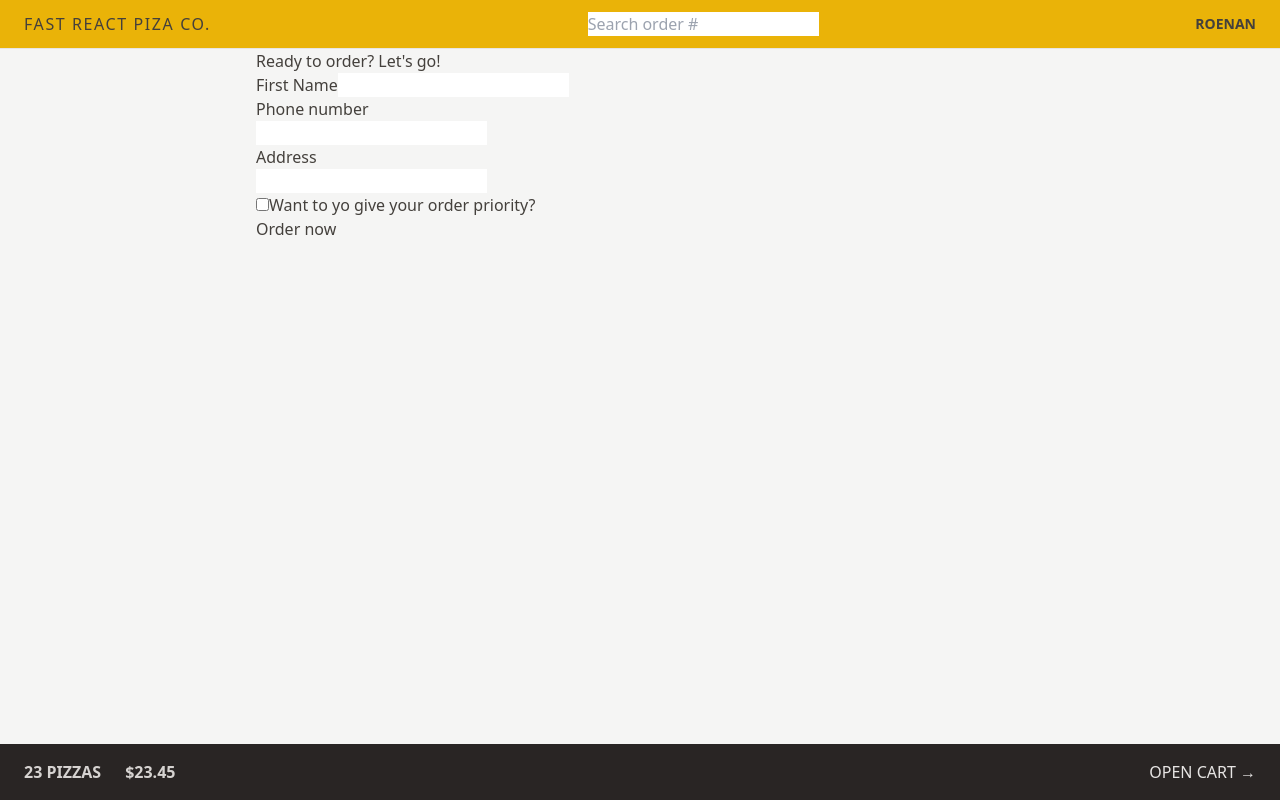
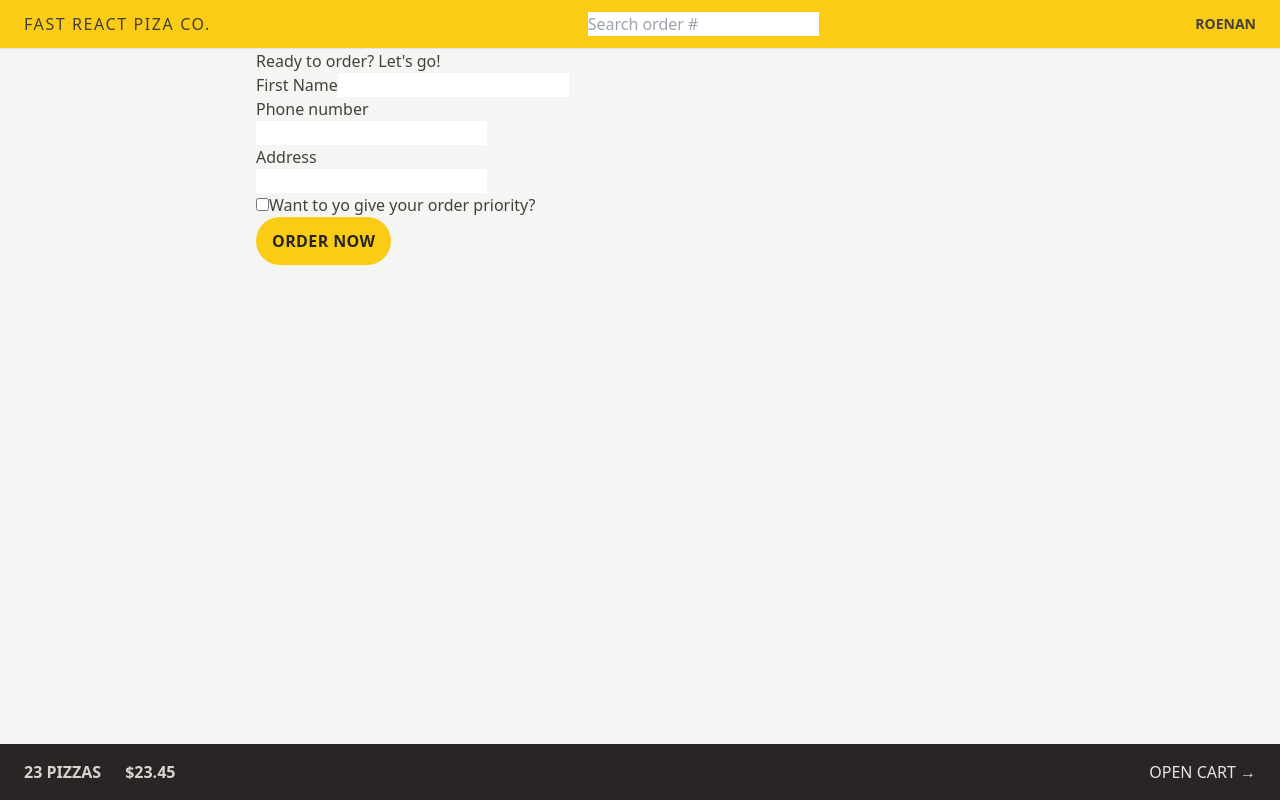
Before and after one commit to Roenan12/fast-react-pizza, a React (Vite) app: page /order/new in a window 1280 px wide. Built offline with nearby package versions, Linux system fonts and the light colour scheme.

Commit message:
style(buttons): add element state and transitions

```diff
--- a/src/features/cart/Cart.jsx
+++ b/src/features/cart/Cart.jsx
@@ -1,23 +1,23 @@
-import { Link } from 'react-router-dom';
+import { Link } from "react-router-dom";
 
 const fakeCart = [
   {
     pizzaId: 12,
-    name: 'Mediterranean',
+    name: "Mediterranean",
     quantity: 2,
     unitPrice: 16,
     totalPrice: 32,
   },
   {
     pizzaId: 6,
-    name: 'Vegetale',
+    name: "Vegetale",
     quantity: 1,
     unitPrice: 13,
     totalPrice: 13,
   },
   {
     pizzaId: 11,
-    name: 'Spinach and Mushroom',
+    name: "Spinach and Mushroom",
     quantity: 1,
     unitPrice: 15,
     totalPrice: 15,
@@ -29,7 +29,12 @@
 
   return (
     <div>
-      <Link to="/menu">&larr; Back to menu</Link>
+      <Link
+        to="/menu"
+        className="text-sm text-blue-500 hover:text-blue-600 hover:underline"
+      >
+        &larr; Back to menu
+      </Link>
 
       <h2>Your cart, %NAME%</h2>
 
--- a/src/features/order/CreateOrder.jsx
+++ b/src/features/order/CreateOrder.jsx
@@ -5,7 +5,7 @@
 // https://uibakery.io/regex-library/phone-number
 const isValidPhone = (str) =>
   /^\+?\d{1,4}?[-.\s]?\(?\d{1,3}?\)?[-.\s]?\d{1,4}[-.\s]?\d{1,4}[-.\s]?\d{1,9}$/.test(
-    str
+    str,
   );
 
 const fakeCart = [
@@ -79,7 +79,10 @@
 
         <div>
           <input type="hidden" name="cart" value={JSON.stringify(cart)} />
-          <button disabled={isSubmitting}>
+          <button
+            disabled={isSubmitting}
+            className="inline-block rounded-full bg-yellow-400 px-4 py-3 font-semibold uppercase tracking-wide text-stone-800 transition-colors duration-300 hover:bg-yellow-300 focus:bg-yellow-300 focus:outline-none focus:ring focus:ring-yellow-300 focus:ring-offset-2 disabled:cursor-not-allowed"
+          >
             {isSubmitting ? "Placing order..." : "Order now"}
           </button>
         </div>
--- a/src/ui/Header.jsx
+++ b/src/ui/Header.jsx
@@ -4,7 +4,7 @@
 
 function Header() {
   return (
-    <header className="flex items-center justify-between border-b border-stone-200 bg-yellow-500 px-4 py-3 uppercase sm:px-6">
+    <header className="flex items-center justify-between border-b border-stone-200 bg-yellow-400 px-4 py-3 uppercase sm:px-6">
       <Link to="/" className="tracking-widest">
         Fast React Piza Co.
       </Link>
```
